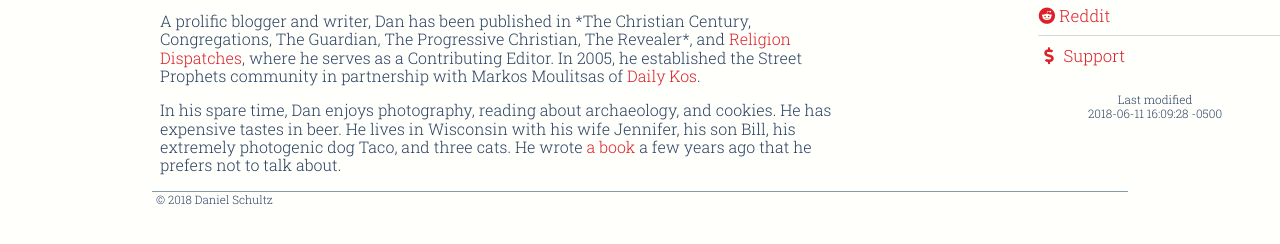
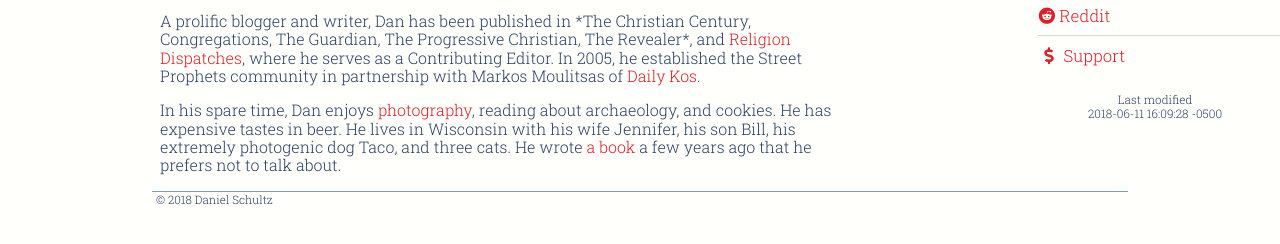
Before and after one commit to strangerjesus/home, a Jekyll site: the page built from pages/dan.md, in a window 1280 px wide. Shown: the part 247-491 px from the top of the page. Built offline with Jekyll 4.4.1, drawn with Linux system fonts in a browser that asks for light colours; nearby versions of some CDN libraries; part of the change alters nothing that is shown.

```diff
--- a/pages/dan.md
+++ b/pages/dan.md
@@ -5,10 +5,10 @@ icon: user
 ---
 
 <div class="container">
-	<img class="page-img" src="/purity-jekyll-theme/assets/images/pastordan.png" alt="The man behind the myth">
+	<img class="page-img" src="images/pastordan.png" alt="The man behind the myth">
 	<div class="main-content">
 		<p>Daniel Schultz has been an ordained minister in the <a href="http://www.ucc.org">United Church of Christ</a> since 1999. He has served mostly small, mostly rural congregations in Georgia, Pennsylvania, and Wisconsin.</p>
-		<p>A prolific blogger and writer, Dan has been published in *The Christian Century, Congregations, The Guardian, The Progressive Christian, The Revealer*, and <a href="https://religiondispatches.org">Religion Dispatches</a>, where he serves as a Contributing Editor. In 2005, he established the Street Prophets community in partnership with Markos Moulitsas of <a href="http://dailykos.com">Daily Kos</a>.</p>
-		<p>In his spare time, Dan enjoys photography, reading about archaeology, and cookies. He has expensive tastes in beer. He lives in Wisconsin with his wife Jennifer, his son Bill, his extremely photogenic dog Taco, and three cats. He wrote <a href="https://www.amazon.com/Changing-Script-Authentically-Progressive-Political/dp/1935439146/ref=sr_1_1?ie=UTF8&qid=1525112986&sr=8-1&keywords=Changing+The+Script">a book</a> a few years ago that he prefers not to talk about.</p>
+		<p>A prolific blogger and writer, Dan has been published in *The Christian Century, Congregations, The Guardian, The Progressive Christian, The Revealer*, and <a href="https://rewire.news/religion-dispatches/">Religion Dispatches</a>, where he serves as a Contributing Editor. In 2005, he established the Street Prophets community in partnership with Markos Moulitsas of <a href="http://dailykos.com">Daily Kos</a>.</p>
+		<p>In his spare time, Dan enjoys <a href="https://www.instagram.com/rev.daniel.schultz/">photography</a>, reading about archaeology, and cookies. He has expensive tastes in beer. He lives in Wisconsin with his wife Jennifer, his son Bill, his extremely photogenic dog Taco, and three cats. He wrote <a href="https://www.amazon.com/Changing-Script-Authentically-Progressive-Political/dp/1935439146/ref=sr_1_1?ie=UTF8&qid=1525112986&sr=8-1&keywords=Changing+The+Script">a book</a> a few years ago that he prefers not to talk about.</p>
 	</div>
 </div>
```
Also changed, not shown: 1 other file.
